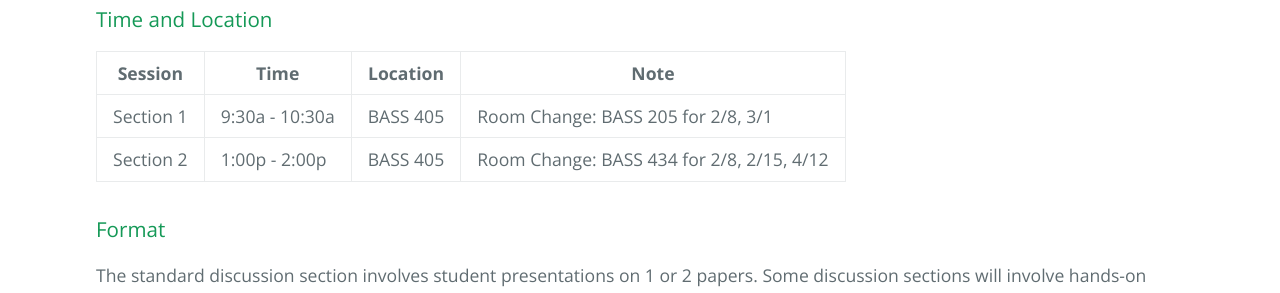
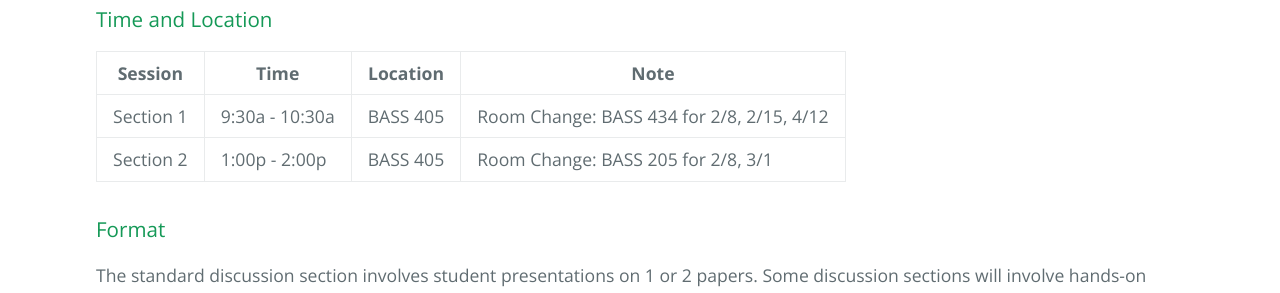
Before and after one commit to gersteinlab/cbb752b19, a Jekyll site: the page built from discussion.md, in a window 1280 px wide and 900 px high, scrolled down 358 px. Shown: the part 156-449 px from the top of the window. Built offline with Jekyll 4.4.1, drawn with Linux system fonts in a browser that asks for light colours.

```diff
--- a/discussion.md
+++ b/discussion.md
@@ -9,8 +9,8 @@ layout: page
 
 | Session | Time | Location | Note |
 | --- | --- | --- | --- |
-| Section 1 | 9:30a - 10:30a | BASS 405 | Room Change: BASS 205 for 2/8, 3/1 |
-| Section 2 | 1:00p - 2:00p | BASS 405 | Room Change: BASS 434 for 2/8, 2/15, 4/12 |
+| Section 1 | 9:30a - 10:30a | BASS 405 | Room Change: BASS 434 for 2/8, 2/15, 4/12 |
+| Section 2 | 1:00p - 2:00p | BASS 405 | Room Change: BASS 205 for 2/8, 3/1 |
 
 ### Format
 
```
